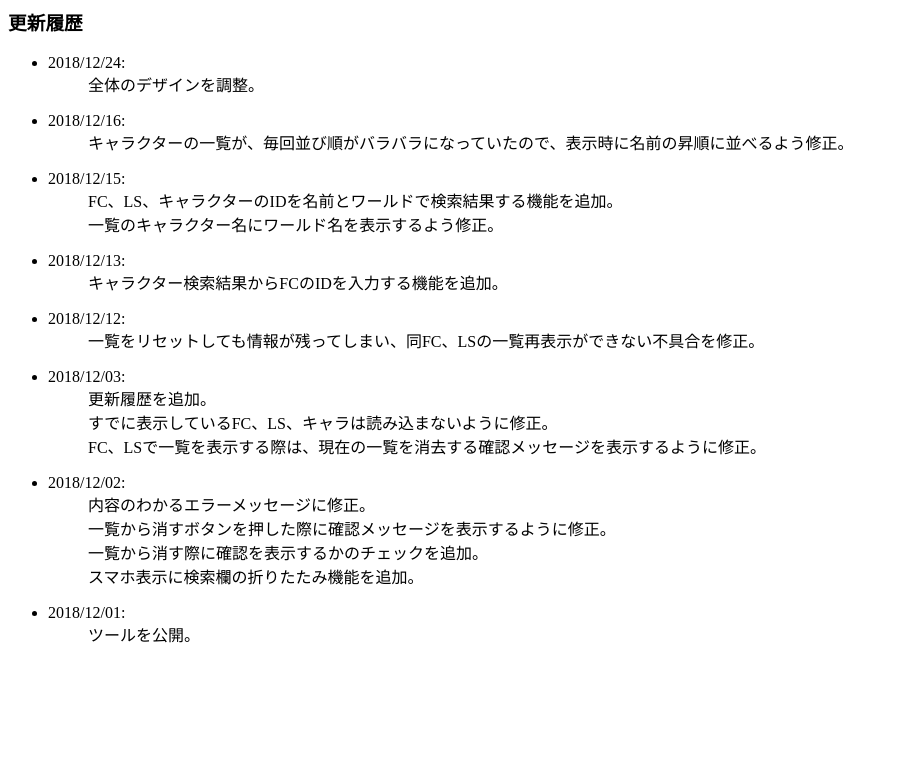
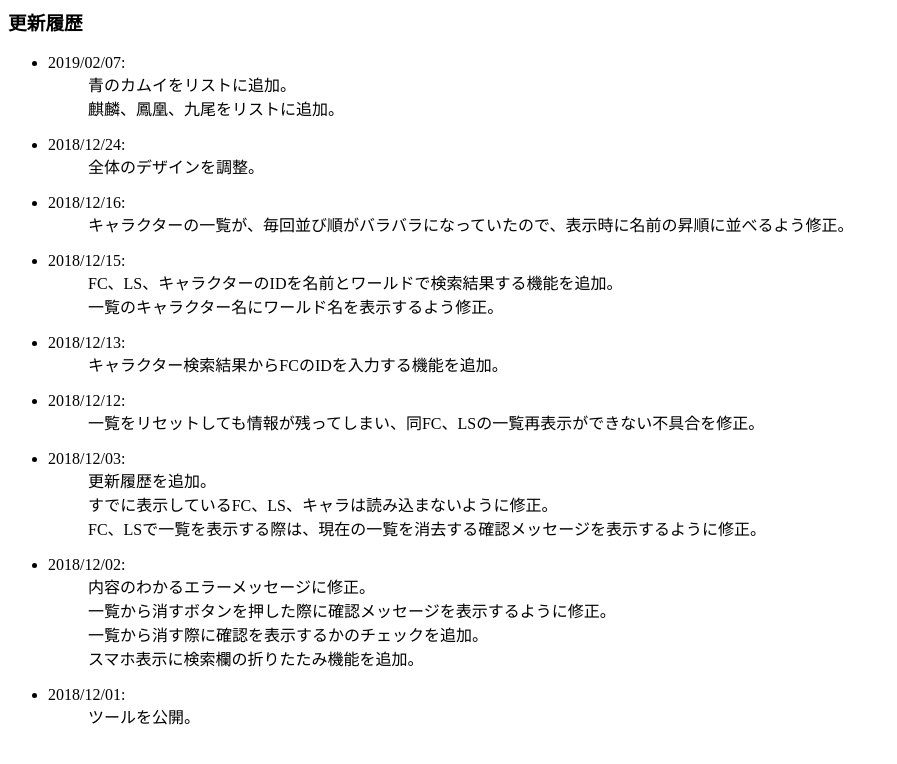
Before and after one commit to LupitaMontilla/oenothera, a PHP site: page /changelog.php in a window 1280 px wide. Shown: the top 764 px of the page, without its empty margins (0-897 px from the left). Run offline with PHP 8.4, Linux system fonts and the light colour scheme.

Commit message:
パッチ4.5の追加ミニオンとマウントをリストに追加。

```diff
--- a/json/mount.json
+++ b/json/mount.json
@@ -84,6 +84,8 @@
     "龍のカムイ",
     "白のカムイ",
     "夜のカムイ",
+    "青のカムイ",
+    "九尾",
     "ゴブリウォーカー",
     "アリダイオス",
     "アルテ・ロイテ",
@@ -126,5 +128,7 @@
     "プロトキャリアー",
     "ファルコン号",
     "筋斗雲",
-    "初代でぶチョコボ"
+    "初代でぶチョコボ",
+    "でぶ黒チョコボ",
+    "サボテンダー・エンペラドール"
 ]
--- a/tools/include/fellows_checker/minion/changelog.php
+++ b/tools/include/fellows_checker/minion/changelog.php
@@ -1,6 +1,12 @@
         <div id="change_log">
             <h3>更新履歴</h3>
             <ul>
+                <li>
+                    <dl>
+                        <dt>2019/02/07:</dt>
+                        <dd>パッチ4.5の新規ミニオンを追加。</dd>
+                    </dl>
+                </li>
                 <li>
                     <dl>
                         <dt>2018/12/24:</dt>
--- a/tools/include/fellows_checker/primalsmount/changelog.php
+++ b/tools/include/fellows_checker/primalsmount/changelog.php
@@ -1,6 +1,13 @@
         <div id="change_log">
             <h3>更新履歴</h3>
             <ul>
+                <li>
+                    <dl>
+                        <dt>2019/02/07:</dt>
+                        <dd>青のカムイをリストに追加。</dd>
+                        <dd>麒麟、鳳凰、九尾をリストに追加。</dd>
+                    </dl>
+                </li>
                 <li>
                     <dl>
                         <dt>2018/12/24:</dt>
--- a/tools/include/fellows_checker/primalsmount/items.php
+++ b/tools/include/fellows_checker/primalsmount/items.php
@@ -8,6 +8,7 @@
                             <div class="tag" data-text="エンバール">エンバール</div>
                             <div class="tag" data-text="マルカブ">マルカブ</div>
                             <div class="tag" data-text="ボレアス">ボレアス</div>
+                            <div class="tag" data-text="麒麟">麒麟</div>
                             <!-- 蒼天極蛮神マウント -->
                             <div class="tag" data-text="ホワイトラナー">ホワイトラナー</div>
                             <div class="tag" data-text="ラースラナー">ラースラナー</div>
@@ -16,6 +17,7 @@
                             <div class="tag" data-text="ゴッデスラナー">ゴッデスラナー</div>
                             <div class="tag" data-text="ダークラナー">ダークラナー</div>
                             <div class="tag" data-text="デモンラナー">デモンラナー</div>
+                            <div class="tag" data-text="鳳凰">鳳凰</div>
                             <!-- 紅蓮極蛮神マウント -->
                             <div class="tag" data-text="美のカムイ">美のカムイ</div>
                             <div class="tag" data-text="豪のカムイ">豪のカムイ</div>
@@ -23,5 +25,7 @@
                             <div class="tag" data-text="白のカムイ">白のカムイ</div>
                             <div class="tag" data-text="夜のカムイ">夜のカムイ</div>
                             <div class="tag" data-text="朱のカムイ">朱のカムイ</div>
+                            <div class="tag" data-text="青のカムイ">青のカムイ</div>
+                            <div class="tag" data-text="九尾">九尾</div>
                         </ul>
                     </div>
--- a/tools/include/fellows_checker/property/changelog.php
+++ b/tools/include/fellows_checker/property/changelog.php
@@ -1,6 +1,12 @@
         <div id="change_log">
             <h3>更新履歴</h3>
             <ul>
+                <li>
+                    <dl>
+                        <dt>2019/02/07:</dt>
+                        <dd>パッチ4.5の新規ミニオンとマウントを追加。</dd>
+                    </dl>
+                </li>
                 <li>
                     <dl>
                         <dt>2018/12/24:</dt>
```
